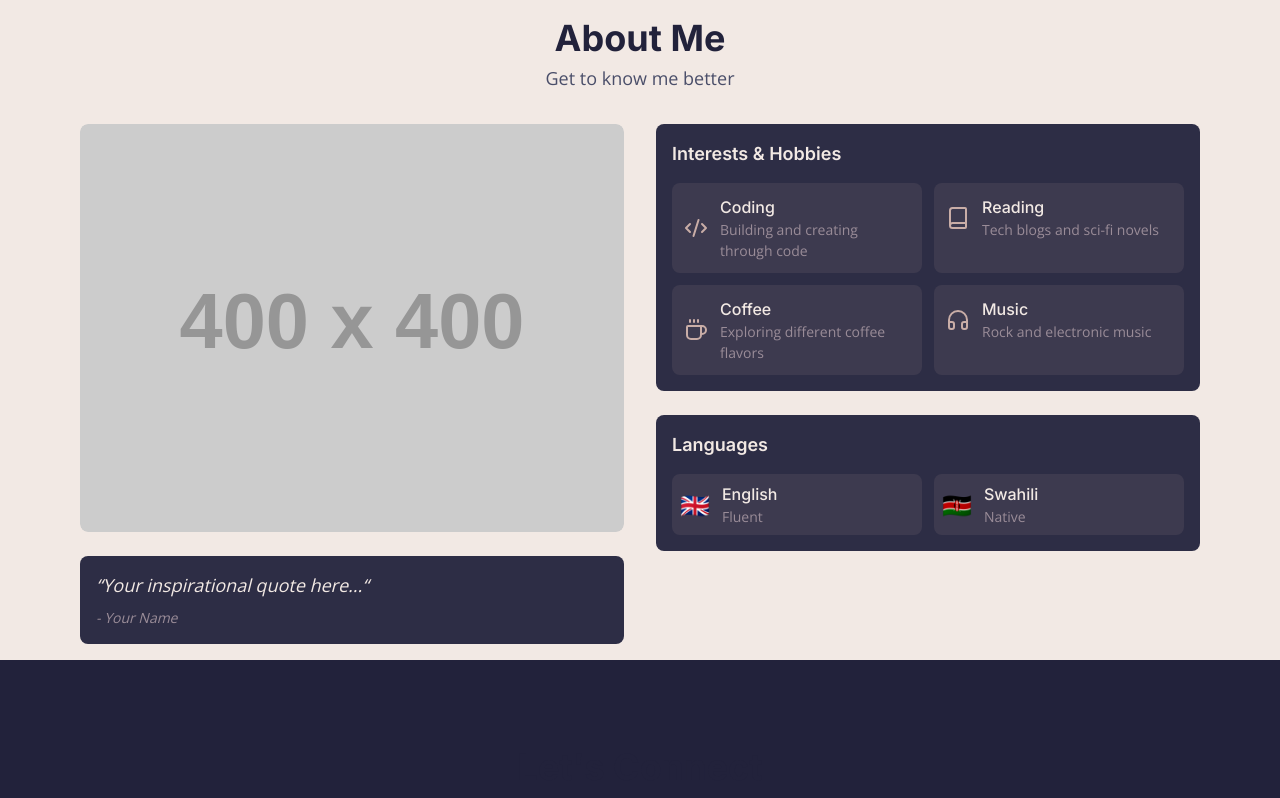
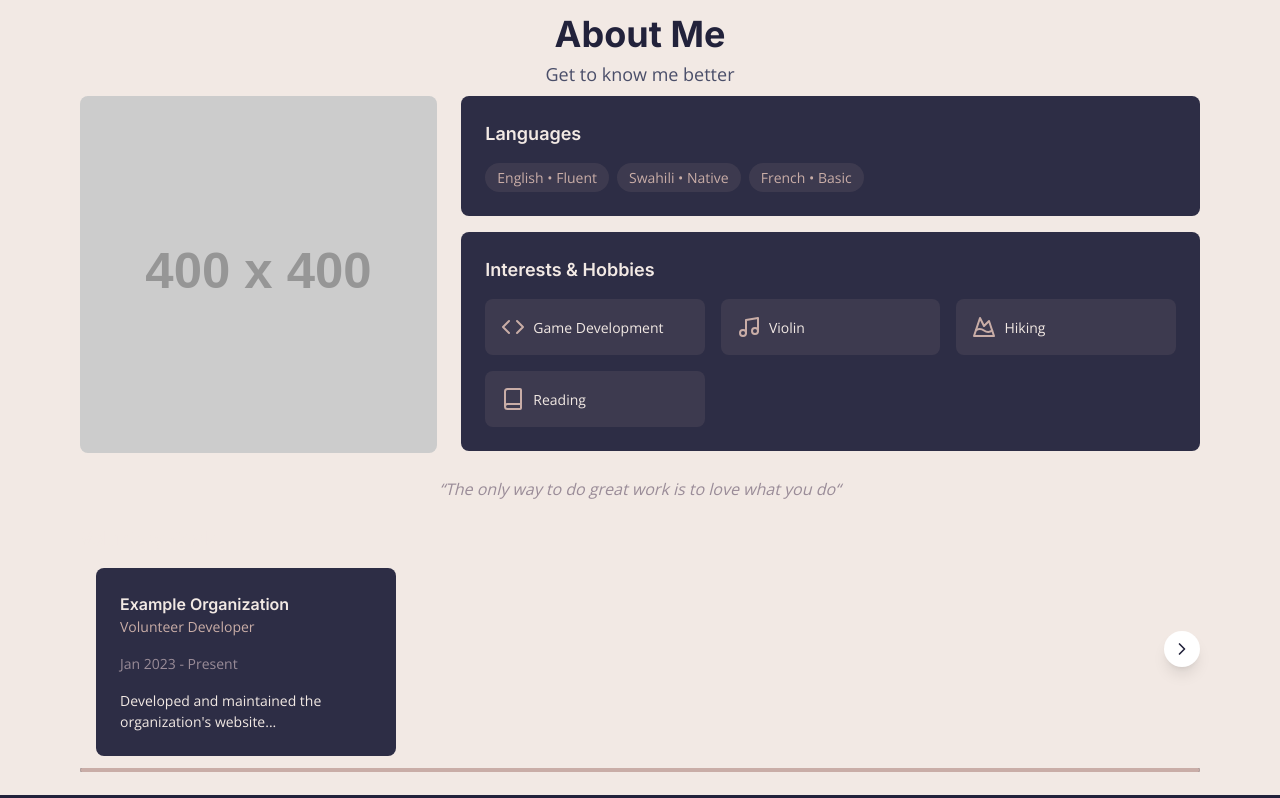
Before and after one commit to NMsby/Portfolio-Website, a Next.js app: page / in a window 1280 px wide. Shown: the part 3080-3878 px from the top of the page. Built offline with nearby package versions, Linux system fonts and the light colour scheme.

Commit message:
About Section: Reorganized Layout, Accessibility, Loading States, Mobile Optimization etc...

```diff
--- a/src/components/sections/about/About.tsx
+++ b/src/components/sections/about/About.tsx
@@ -1,69 +1,133 @@
 "use client";
 
-import React, {JSX} from 'react';
-import { Book, Code2, Coffee, Globe, Headphones, Heart } from 'lucide-react';
-import PageSection from '@/components/layout/PageSection';
-import SectionHeading from '@/components/layout/SectionHeading';
+//
+import React, { useState, JSX, useRef} from 'react';
 import { motion } from 'framer-motion';
+import {
+    Book,
+    ChevronLeft,
+    ChevronRight,
+    Code,
+    MountainSnow,
+    Music,
+} from 'lucide-react';
+import PageSection from "@/components/layout/PageSection";
+import SectionHeading from "@/components/layout/SectionHeading";
 
-// Types
+// Type Definitions
+interface Language {
+    name: string;
+    proficiency: 'Native' | 'Fluent' | 'Intermediate' | 'Basic';
+}
+
 interface Interest {
+    name: string;
     icon: JSX.Element;
-    label: string;
+}
+
+interface VoluntaryWork {
+    id: string;
+    organization: string;
+    role: string;
+    duration: {
+        start: string;
+        end: string;
+    };
     description: string;
 }
 
-interface Language {
-    name: string;
-    proficiency: string;
-    flag: string;
+interface AboutData {
+    profileImage: string;
+    quote: string;
+    languages: Language[];
+    interests: Interest[];
+    voluntaryWork: VoluntaryWork[];
 }
 
-// Data
-const interests: Interest[] = [
+// Sample data - replace with your actual data
+const aboutData: AboutData = {
+    profileImage: "https://placehold.co/400x400", // Replace with your image path
+    quote: "The only way to do great work is to love what you do",
+    languages: [
+        { name: "English", proficiency: "Fluent" },
+        { name: "Swahili", proficiency: "Native" },
+        { name: "French", proficiency: "Basic" }
+    ],
+    interests: [
         {
-        icon: <Code2 size={24} />,
-        label: 'Coding',
-        description: 'Building and creating through code'
+            name: "Game Development",
+            icon: <Code size={24} />
         },
         {
-        icon: <Book size={24} />,
-        label: 'Reading',
-        description: 'Tech blogs and sci-fi novels'
+            name: "Violin",
+            icon: <Music size={24} />
         },
         {
-        icon: <Coffee size={24} />,
-        label: 'Coffee',
-        description: 'Exploring different coffee flavors'
+            name: "Hiking",
+            icon: <MountainSnow size={24} />
         },
         {
-        icon: <Headphones size={24} />,
-        label: 'Music',
-        description: 'Rock and electronic music'
+            name: "Reading",
+            icon: <Book size={24} />
         },
-];
-
-const languages: Language[] = [
+    ],
+    voluntaryWork: [
         {
-        name: 'English',
-        proficiency: 'Fluent',
-        flag: '🇬🇧'
+            id: "1",
+            organization: "Example Organization",
+            role: "Volunteer Developer",
+            duration: {
+                start: "Jan 2023",
+                end: "Present"
             },
-    {
-        name: 'Swahili',
-        proficiency: 'Native',
-        flag: '🇰🇪'
-    },
-    // Add more languages
-];
+            description: "Developed and maintained the organization's website..."
+        }
+        // Add more voluntary work
+    ]
+};
 
 const About = () => {
+    // State Management
+    const [imageLoaded, setImageLoaded] = useState(false);
+    const [canScrollLeft, setCanScrollLeft] = useState(false);
+    const [canScrollRight, setCanScrollRight] = useState(true);
+    const [touchStart, setTouchStart] = useState<number | null>(null);
+
+    // Refs
+    const scrollContainerRef = useRef<HTMLDivElement>(null);
+
+    // Handlers
+    const checkScroll = () => {
+        const container = scrollContainerRef.current;
+        if (!container) return;
+
+        setCanScrollLeft(container.scrollLeft > 0);
+        setCanScrollRight(
+            container.scrollLeft < container.scrollWidth - container.clientWidth - 10
+        );
+    };
+
+    const handleTouchStart = (e: React.TouchEvent) => {
+        setTouchStart(e.touches[0].clientX);
+    };
+
+    const handleTouchMove = (e: React.TouchEvent) => {
+        if (!touchStart) return;
+
+        const currentTouch = e.touches[0].clientX;
+        const diff = touchStart - currentTouch;
+
+        if (Math.abs(diff) > 5) {
+            scrollContainerRef.current?.scrollBy({ left: diff });
+        }
+    };
+
     return (
         <PageSection
             id="about"
             backgroundColor="background"
             containerWidth="default"
-            className="py-4 min-h-[60vh]"
+            className="min-h-screen py-3"
         >
             <SectionHeading
                 title="About Me"
@@ -71,110 +135,205 @@ const About = () => {
                 align="center"
             />
 
-            <div className="grid grid-cols-1 md:grid-cols-2 gap-8 mt-8">
-                {/* Left Column: Image and Quote */}
-                <div className="space-y-6">
+            {/* Main Content Grid */}
+            <div className="mt-1 space-y-6">
+                {/* Top Grid: Image, Languages and Interests */}
+                <div className="grid grid-cols-1 md:grid-cols-3 gap-4 md:gap-6">
                     {/* Profile Image */}
+                    <div className="md:col-span-1">
+                        <div className="relative aspect-square rounded-lg overflow-hidden">
+                            {!imageLoaded && (
+                            <div className="absolute inset-0 bg-gray-200 animate-pulse" />
+                            )}
+                            <motion.img
+                                src={aboutData.profileImage}
+                                alt="Profile"
+                                className="w-full h-full object-cover"
+                                onLoad={() => setImageLoaded(true)}
+                                initial={{ opacity: 0 }}
+                                animate={{ opacity: imageLoaded ? 1 : 0 }}
+                            />
+                        </div>
+                    </div>
+
+                    {/* Right Column: Languages and Interests */}
+                    <div className="md:col-span-2 space-y-4">
+                        {/* Languages Section */}
                         <motion.div
-                        initial={{ opacity: 0, x: -20 }}
-                        whileInView={{ opacity: 1, x: 0 }}
-                        viewport={{ once: true }}
-                        className="relative aspect-[4/3] rounded-lg overflow-hidden"
+                            initial={{ opacity: 0, x: 20 }}
+                            animate={{ opacity: 1, x: 0 }}
+                            transition={{ delay: 0.3 }}
+                            className="p-6 rounded-lg"
+                            style={{ backgroundColor: '#2D2D45' }}
                         >
-                        <img
-                            src="https://placehold.co/400x400"  // Replace with your image
-                            alt="Profile"
-                            className="w-full h-full object-cover rounded-lg transition-transform duration-300 hover:scale-105"
-                        />
+                            <h3 className="text-lg font-semibold mb-4" style={{color: '#F2E9E4'}}>
+                                Languages
+                            </h3>
+                            <div className="flex flex-wrap gap-2">
+                                {aboutData.languages.map((language, index) => (
+                                    <span
+                                        key={index}
+                                        className="px-3 py-1 rounded-full text-sm"
+                                        style={{
+                                            backgroundColor: 'rgba(201, 173, 167, 0.1)',
+                                            color: '#C9ADA7'
+                                        }}
+                                    >
+                                        {language.name} • {language.proficiency}
+                                    </span>
+                                ))}
+                            </div>
                         </motion.div>
 
-                    {/* Quote Box */}
-                    <motion.div
-                        initial={{ opacity: 0, y: 20 }}
-                        whileInView={{ opacity: 1, y: 0 }}
-                        viewport={{ once: true }}
-                        className="bg-[#2D2D45] p-4 rounded-lg"
-                    >
-                        <blockquote className="text-lg italic" style={{ color: '#F2E9E4' }}>
-                            &ldquo;Your inspirational quote here...&ldquo;
-                            <footer className="mt-2 text-sm" style={{ color: '#9A8C98' }}>
-                                - Your Name
-                            </footer>
-                        </blockquote>
-                    </motion.div>
-                </div>
-
-                {/* Right Column: Interests and Languages */}
-                <div className="space-y-6">
-                    {/* Interests & Hobbies */}
+                        {/* Interests Section */}
                         <motion.div
                             initial={{ opacity: 0, x: 20 }}
-                        whileInView={{ opacity: 1, x: 0 }}
-                        viewport={{ once: true }}
-                        className="bg-[#2D2D45] p-4 rounded-lg"
+                            animate={{ opacity: 1, x: 0 }}
+                            transition={{ delay: 0.4 }}
+                            className="p-6 rounded-lg"
+                            style={{ backgroundColor: '#2D2D45' }}
                         >
                             <h3 className="text-lg font-semibold mb-4" style={{ color: '#F2E9E4' }}>
                                 Interests & Hobbies
                             </h3>
-                        <div className="grid grid-cols-2 gap-3">
-                            {interests.map((interest, index) => (
+                            <div className="grid grid-cols-2 sm:grid-cols-3 gap-2 md:gap-4">
+                                {aboutData.interests.map((interest, index) => (
                                     <motion.div
                                         key={index}
-                                    whileHover={{ scale: 1.05 }}
-                                    className="p-3 rounded-lg"
+                                        whileHover={{scale: 1.05}}
+                                        className="flex items-center gap-2 p-3 md:p-4 rounded-lg touch-target"
                                         style={{ backgroundColor: 'rgba(201, 173, 167, 0.1)' }}
                                     >
-                                    <div className="flex items-center gap-3">
-                                        <div style={{ color: '#C9ADA7' }}>
-                                            {interest.icon}
-                                        </div>
-                                        <div>
-                                            <h4 className="font-medium" style={{ color: '#F2E9E4' }}>
-                                                {interest.label}
-                                            </h4>
-                                            <p className="text-sm" style={{ color: '#9A8C98' }}>
-                                                {interest.description}
-                                            </p>
-                                        </div>
-                                    </div>
-                                </motion.div>
-                            ))}
-                        </div>
-                    </motion.div>
-
-                    {/* Languages */}
-                    <motion.div
-                        initial={{ opacity: 0, x: 20 }}
-                        whileInView={{ opacity: 1, x: 0 }}
-                        viewport={{ once: true }}
-                        className="bg-[#2D2D45] p-4 rounded-lg"
-                    >
-                        <h3 className="text-lg font-semibold mb-4" style={{ color: '#F2E9E4' }}>
-                            Languages
-                        </h3>
-                        <div className="grid grid-cols-2 gap-3">
-                            {languages.map((language, index) => (
-                                <motion.div
-                                    key={index}
-                                    whileHover={{ scale: 1.02 }}
-                                    className="flex items-center gap-3 p-2 rounded-lg"
-                                    style={{ backgroundColor: 'rgba(201, 173, 167, 0.1)' }}
-                                >
-                                    <span className="text-2xl">{language.flag}</span>
-                                    <div>
-                                        <h4 className="font-medium" style={{ color: '#F2E9E4' }}>
-                                            {language.name}
-                                        </h4>
-                                        <p className="text-sm" style={{ color: '#9A8C98' }}>
-                                            {language.proficiency}
-                                        </p>
-                                    </div>
+                                        <span className="text-[#C9ADA7]">{interest.icon}</span>
+                                        <span className="text-sm" style={{ color: '#F2E9E4' }}>
+                                            {interest.name}
+                                        </span>
                                     </motion.div>
                                 ))}
                             </div>
                         </motion.div>
                     </div>
                 </div>
+
+                {/* Quote */}
+                <motion.div
+                    initial={{ opacity: 0, y: 20 }}
+                    animate={{ opacity: 1, y: 0 }}
+                    transition={{ delay: 0.2 }}
+                    className="text-center italic"
+                    style={{ color: '#9A8C98' }}
+                >
+                    &ldquo;{aboutData.quote}&ldquo;
+                </motion.div>
+
+                {/* Voluntary Work Section */}
+                <div className="-mt-2">
+                    <motion.div
+                        initial={{opacity: 0, y: 20}}
+                        animate={{opacity: 1, y: 0}}
+                        transition={{delay: 0.5}}
+                        className="relative"
+                    >
+                        <h3 className="text-lg font-semibold mb-4" style={{color: '#F2E9E4'}}>
+                            Voluntary Work
+                        </h3>
+
+                        {/* Scroll Buttons */}
+                        <motion.button
+                            initial={{opacity: 0}}
+                            animate={{opacity: canScrollLeft ? 1 : 0}}
+                            className="absolute left-0 top-1/2 -translate-y-1/2 z-10 p-2 rounded-full bg-white shadow-lg"
+                            onClick={() => scrollContainerRef.current?.scrollBy({left: -300, behavior: 'smooth'})}
+                            disabled={!canScrollLeft}
+                            aria-label="Scroll left"
+                        >
+                            <ChevronLeft size={20} style={{color: '#22223B'}}/>
+                        </motion.button>
+
+                        <motion.button
+                            initial={{opacity: 0}}
+                            animate={{opacity: canScrollRight ? 1 : 0}}
+                            className="absolute right-0 top-1/2 -translate-y-1/2 z-10 p-2 rounded-full bg-white shadow-lg"
+                            onClick={() => scrollContainerRef.current?.scrollBy({left: 300, behavior: 'smooth'})}
+                            disabled={!canScrollRight}
+                            aria-label="Scroll right"
+                        >
+                            <ChevronRight size={20} style={{color: '#22223B'}}/>
+                        </motion.button>
+
+                        {/* Scrollable Container */}
+                        <div
+                            className="relative overflow-x-auto hide-scrollbar"
+                            ref={scrollContainerRef}
+                            role="region"
+                            aria-label="Voluntary Work Experience"
+                            tabIndex={0}
+                            onScroll={checkScroll}
+                            onTouchStart={handleTouchStart}
+                            onTouchMove={handleTouchMove}
+                            onTouchEnd={() => setTouchStart(null)}
+                            onKeyDown={(e) => {
+                                if (e.key === 'ArrowRight') {
+                                    scrollContainerRef.current?.scrollBy({ left: 300, behavior: 'smooth' });
+                                }
+                                if (e.key === 'ArrowLeft') {
+                                    scrollContainerRef.current?.scrollBy({ left: -300, behavior: 'smooth' });
+                                }
+                            }}
+                        >
+                            <div className="flex gap-6 px-4 pb-4">
+                                {aboutData.voluntaryWork.map((work, index) => (
+                                    <motion.div
+                                        key={work.id}
+                                        initial={{opacity: 0, x: 20}}
+                                        animate={{
+                                            opacity: 1,
+                                            x: 0,
+                                            transition: {delay: 0.2 * index}
+                                        }}
+                                        className="flex-none w-[300px] p-6 rounded-lg"
+                                        style={{backgroundColor: '#2D2D45'}}
+                                    >
+                                        <div className="space-y-4">
+                                            {/* Organization and Role */}
+                                            <div>
+                                                <h4 className="font-semibold" style={{color: '#F2E9E4'}}>
+                                                    {work.organization}
+                                                </h4>
+                                                <p className="text-sm" style={{color: '#C9ADA7'}}>
+                                                    {work.role}
+                                                </p>
+                                            </div>
+
+                                            {/* Duration */}
+                                            <div className="text-sm" style={{color: '#9A8C98'}}>
+                                                {work.duration.start} - {work.duration.end}
+                                            </div>
+
+                                            {/* Description */}
+                                            <p className="text-sm" style={{color: '#F2E9E4'}}>
+                                                {work.description}
+                                            </p>
+                                        </div>
+                                    </motion.div>
+                                ))}
+                            </div>
+
+                            {/* Scroll Indicator */}
+                            <div className="absolute bottom-0 left-0 right-0 h-1 bg-gray-700 rounded-full">
+                                <motion.div
+                                    className="h-full rounded-full"
+                                    style={{backgroundColor: '#C9ADA7'}}
+                                    initial={{width: '0%'}}
+                                    animate={{width: '100%'}}
+                                    transition={{duration: 2, ease: 'easeInOut'}}
+                                />
+                            </div>
+                        </div>
+                    </motion.div>
+                </div>
+            </div>
+
         </PageSection>
     );
 };
```
Lines whose indentation alone changed are shown as unchanged.
